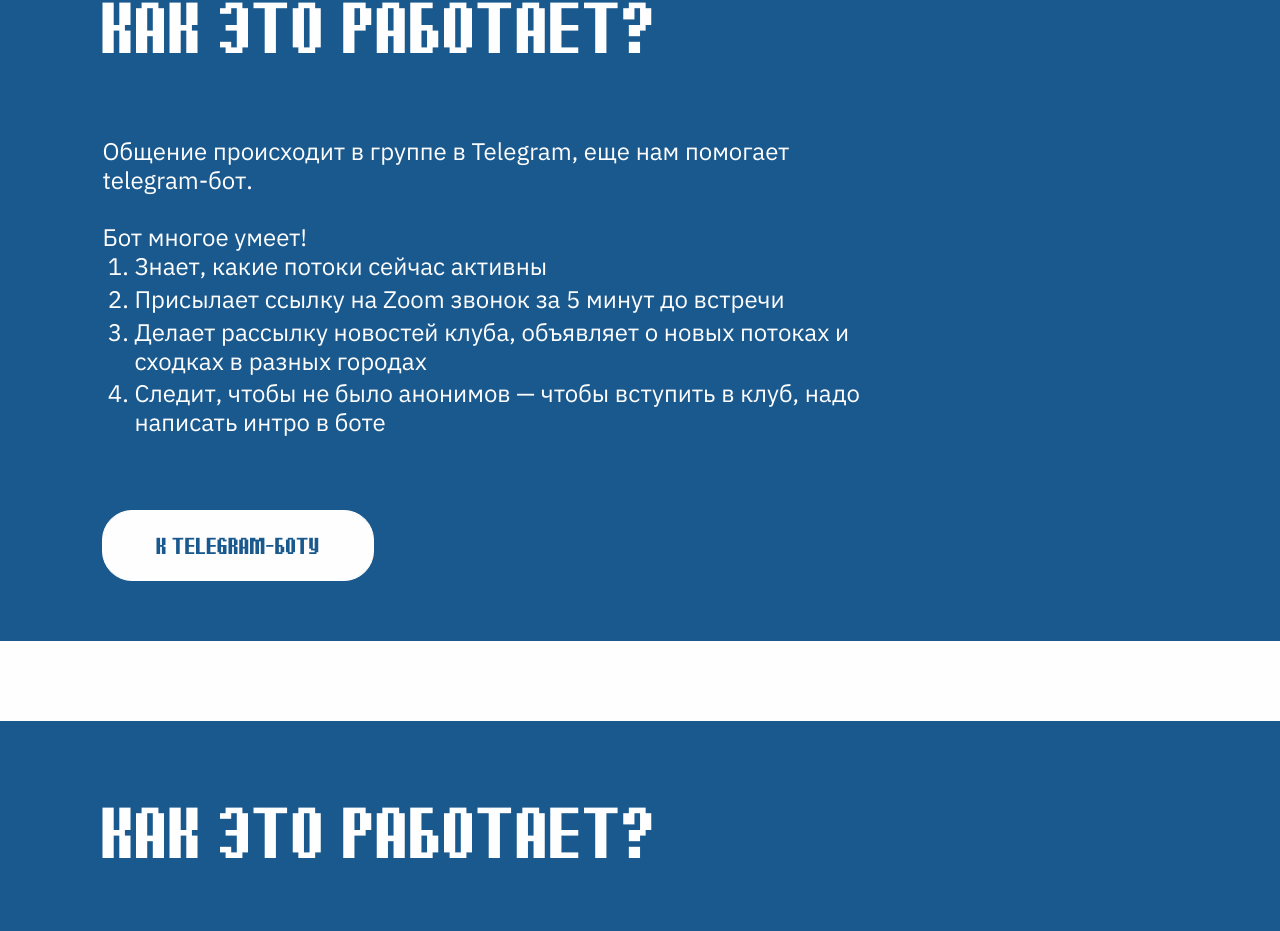
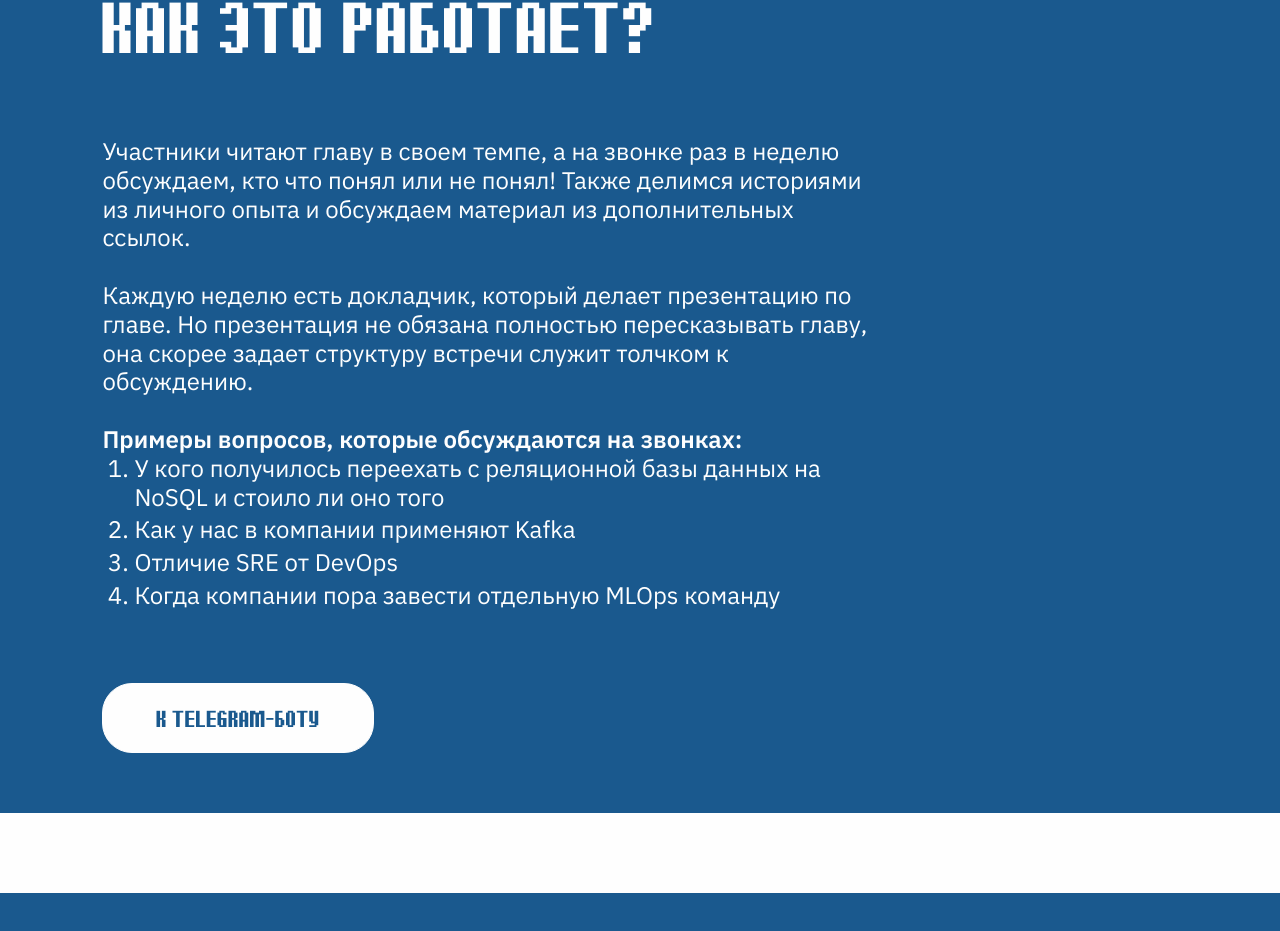
Before and after one commit to LenaAn/nelenkin-frontend, a React (Vite) app: page / in a window 1280 px wide. Shown: the part 826-1757 px from the top of the page. Built offline with nearby package versions, Linux system fonts and the light colour scheme.

Commit message:
rewrite how this works section

```diff
--- a/src/components/sections/HowThisWorksSection.jsx
+++ b/src/components/sections/HowThisWorksSection.jsx
@@ -7,16 +7,19 @@ function HowThisWorksSection() {
                 <div className="section-text-block">
                     <h2 className="section-title section-title--light">Как это работает?</h2>
                     <p className="section-description">
-                        Общение происходит в группе в Telegram, еще нам помогает telegram-бот.
+                        Участники читают главу в своем темпе, а на звонке раз в неделю обсуждаем, кто что понял или не
+                        понял!
+                        Также делимся историями из личного опыта и обсуждаем материал из дополнительных ссылок.
                         <br/><br/>
-                        Бот многое умеет!
+                        Каждую неделю есть докладчик, который делает презентацию по главе. Но презентация не обязана
+                        полностью пересказывать главу, она скорее задает структуру встречи служит толчком к обсуждению.
+                        <br/><br/>
+                        <b>Примеры вопросов, которые обсуждаются на звонках:</b>
                         <ol className="about-list">
-                            <li>Знает, какие потоки сейчас активны</li>
-                            <li>Присылает ссылку на Zoom звонок за 5 минут до встречи</li>
-                            <li>Делает рассылку новостей клуба, объявляет о новых потоках и сходках в разных
-                                городах
-                            </li>
-                            <li>Следит, чтобы не было анонимов — чтобы вступить в клуб, надо написать интро в боте</li>
+                            <li>У кого получилось переехать с реляционной базы данных на NoSQL и стоило ли оно того</li>
+                            <li>Как у нас в компании применяют Kafka</li>
+                            <li>Отличие SRE от DevOps</li>
+                            <li>Когда компании пора завести отдельную MLOps команду</li>
                         </ol>
                     </p>
                     <div className="section-actions">
```
